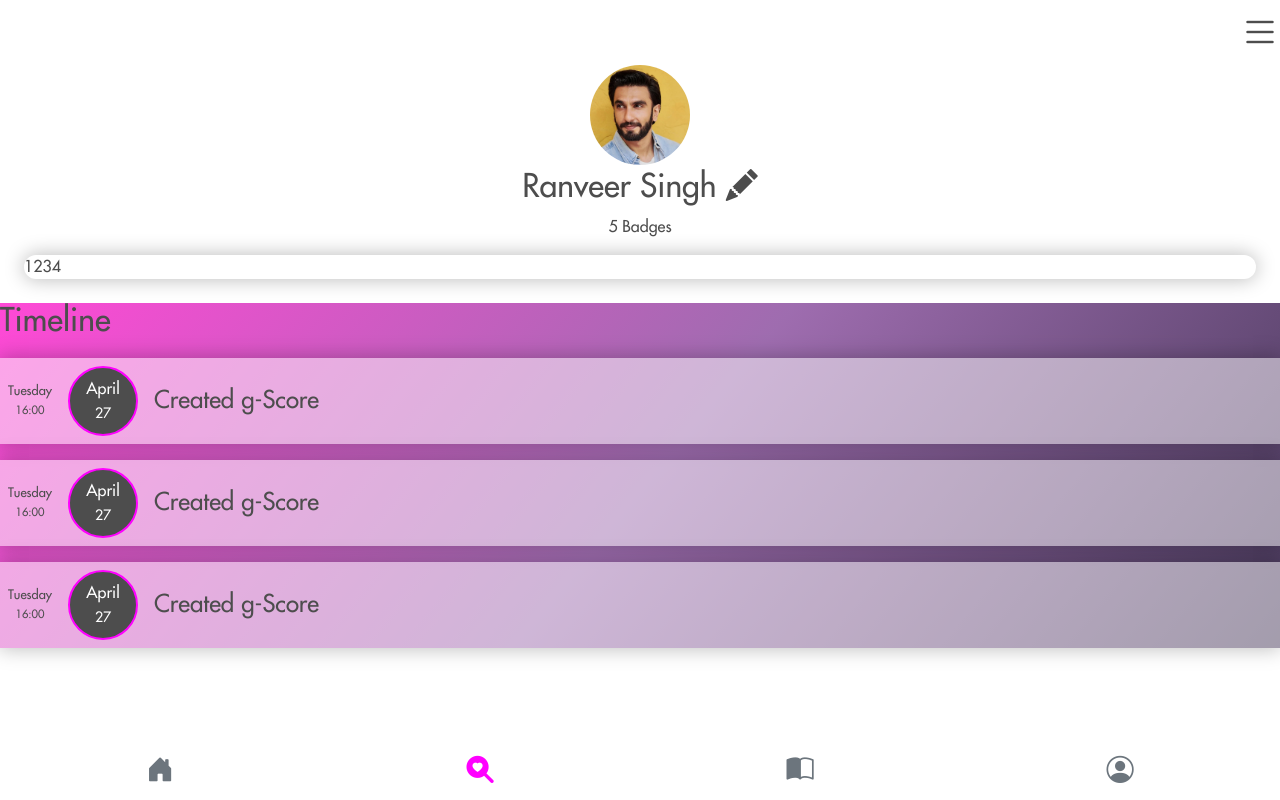
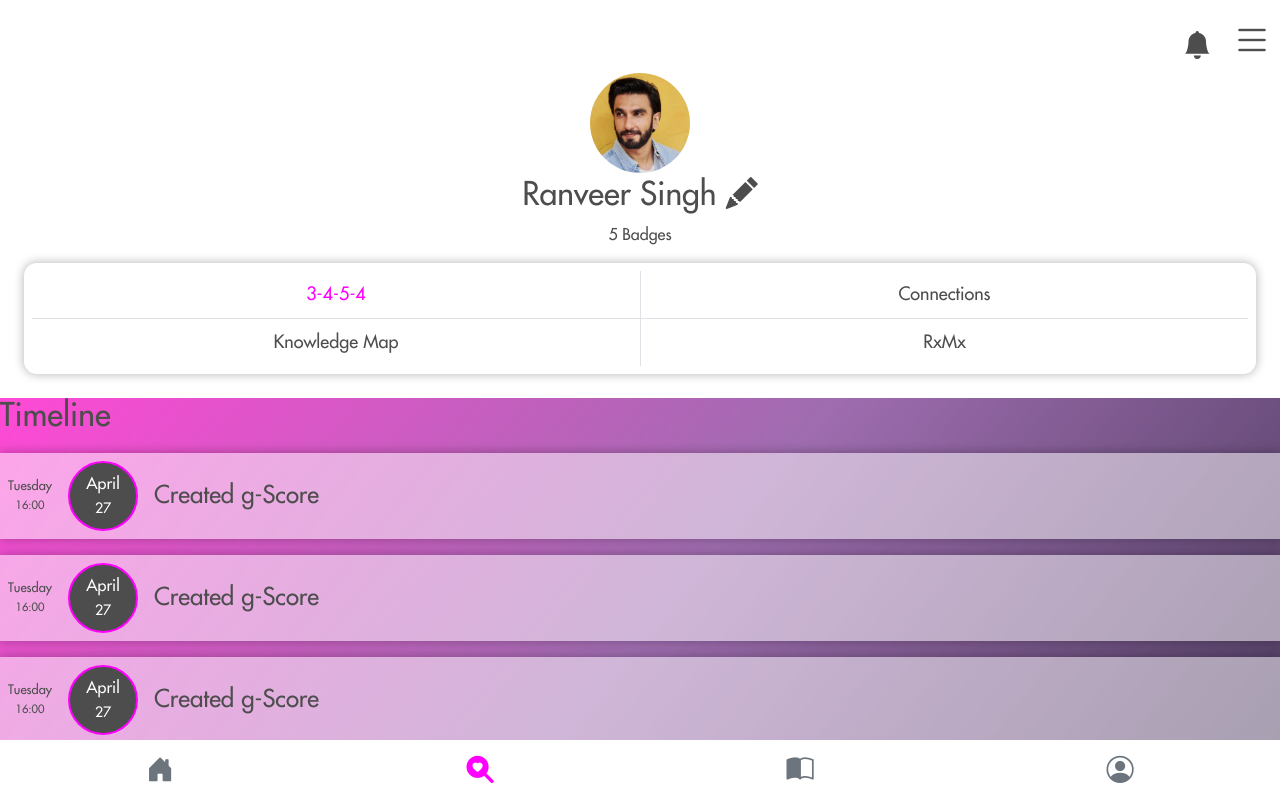
Before and after one commit to yogeshmonu/aryahut, a plain HTML site: page User-Profile-Different-Roles.html in a window 1280 px wide. Drawn offline with nearby package versions, Linux system fonts and the light colour scheme.

Commit message:
user role page

```diff
--- a/User-Profile-Different-Roles.html
+++ b/User-Profile-Different-Roles.html
@@ -20,9 +20,12 @@
       <!-- main menu html -->
       <div class="main_menu clearfix">
         <div class="mn_tr">
-          <a class="float-end" data-bs-toggle="offcanvas" href="#offcanvasExample" role="button" aria-controls="offcanvasExample">
-            <i class="bi bi-list"></i>
-          </a>
+          <div class="float-end">
+            <span class="fs-3 notf"><i class="bi bi-bell-fill"></i></span>
+            <a class="" data-bs-toggle="offcanvas" href="#offcanvasExample" role="button" aria-controls="offcanvasExample">
+              <i class="bi bi-list"></i>
+            </a>
+          </div>
         </div>
 
         <div class="offcanvas offcanvas-start" tabindex="-1" id="offcanvasExample" aria-labelledby="offcanvasExampleLabel">
@@ -90,11 +93,19 @@
           <h2>Ranveer Singh <span><i class="bi bi-pencil-fill"></i></span></h2>
           <p>5 Badges</p>
         </div>
-        <div class="ar_shadow dtpan d-flex">
-          <div>1</div>
-          <div>2</div>
-          <div>3</div>
-          <div>4</div>
+        <div class="ar_shadow dtpan d-flex flex-wrap text-center">
+          <div class="col-6 border-bottom">
+            <a href="#">3-4-5-4</a>
+          </div>
+          <div class="col-6 border-start border-bottom">
+            <p>Connections</p>
+          </div>
+          <div class="col-6">
+            <p>Knowledge Map</p>
+          </div>
+          <div class="col-6 border-start">
+            <p>RxMx</p>
+          </div>
         </div>
       </div>
 
@@ -103,6 +114,21 @@
           <div class="sc_wrp">
 
             <h2>Timeline</h2>
+
+            <div class="d-flex ar_shadow lp_ar my-3 p-2 ">
+              <div class="tim d-flex justify-content-center flex-column">
+                <p class="m-0">Tuesday</p>
+                <p class="m-0"><small>16:00</small></p>
+              </div>
+              <div class="dat mx-3 d-flex justify-content-center flex-column">
+                <div class="erj d-flex justify-content-center flex-column">
+                  <p class="m-0">April</p>
+                  <p class="m-0"><small>27</small></p></div>
+              </div>
+              <div class="ttl d-flex justify-content-center flex-column">
+                <a href="#">Created g-Score</a>
+              </div>
+            </div>
 
             <div class="d-flex ar_shadow lp_ar my-3 p-2 ">
               <div class="tim d-flex justify-content-center flex-column">
--- a/css/global.css
+++ b/css/global.css
@@ -20,9 +20,9 @@ body {
 }
 
 .ar_shadow {
-	-webkit-box-shadow: 0px 0px 19px 1px rgba(0,0,0,0.26);
--moz-box-shadow: 0px 0px 19px 1px rgba(0,0,0,0.26);
-box-shadow: 0px 0px 19px 1px rgba(0,0,0,0.26);
+	-webkit-box-shadow: 0px 0px 10px 1px rgba(0,0,0,0.26);
+	-moz-box-shadow: 0px 0px 10px 1px rgba(0,0,0,0.26);
+	box-shadow: 0px 0px 10px 1px rgba(0,0,0,0.26);
 }
 
 /* notification css */
@@ -75,12 +75,14 @@ a { color: var(--Grey) }
 
 
 /* nottom menu */
-.ht_full { position: relative; height: 100%; overflow: auto;}
+.ht_full { position: relative; height: 100%; overflow: auto; padding-bottom: 50px;}
 .ht_full .mnu { position: fixed; bottom: 0; width: 100%; background: #fff; }
 .ht_full .mnu a { font-size: 1.7rem;}
 .ht_full .mnu a.active { color: var(--Magenta);}
 
 /* main menu */
+.notf { margin-right: 1rem; margin-top: -10px;}
+.main_menu .mn_tr { padding: .5rem;}
 .main_menu .mn_tr a { font-size: 2.5rem; }
 .mnu_itm a { text-decoration: none;}
 .mnu_itm small { font-size: 12px;}
--- a/css/main.css
+++ b/css/main.css
@@ -136,7 +136,9 @@ span.clos {
 
 /* ==== user role css ===== */
 .prdt .aydp img { border-radius: 50%; object-fit: cover; }
-.dtpan { border-radius: .8rem;}
+.dtpan { border-radius: .8rem; padding: .5rem; }
+.dtpan p, .dtpan a { font-size: 18px; margin: 10px 0; display: block;}
+.dtpan a { color: var(--Magenta); text-decoration: none;}
 .usr_rl .sc_wrp { background: rgb(255,24,203); background: linear-gradient(129deg, rgba(255,24,203,0.7868095140778617) 0%, rgba(93,9,121,0.5957982781228055) 51%, rgba(18,0,42,0.7783825477857268) 100%);}
 .usr_rl .sc_wrp .lp_ar { background-color: rgba(255,255,255,.5); }
 .sc_wrp .lp_ar .tim { text-align: center; font-size: .8rem; }
```
